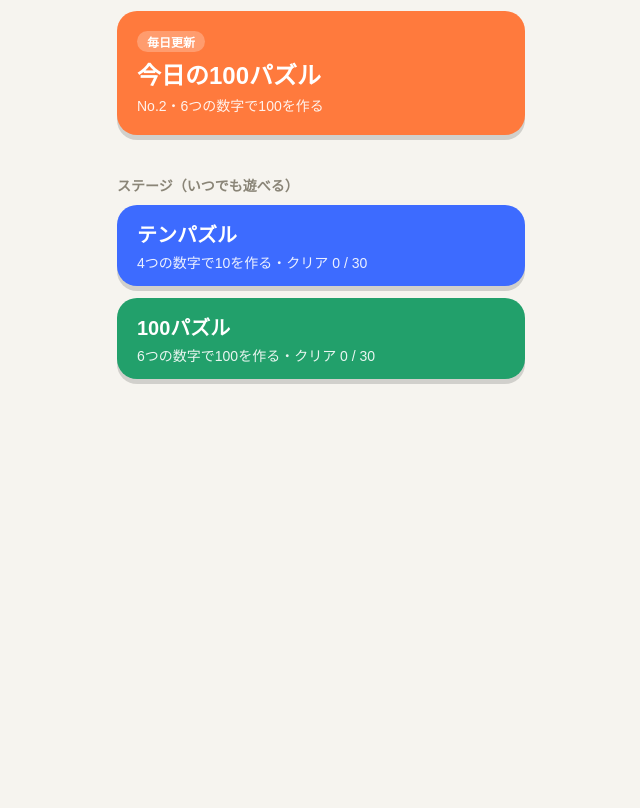
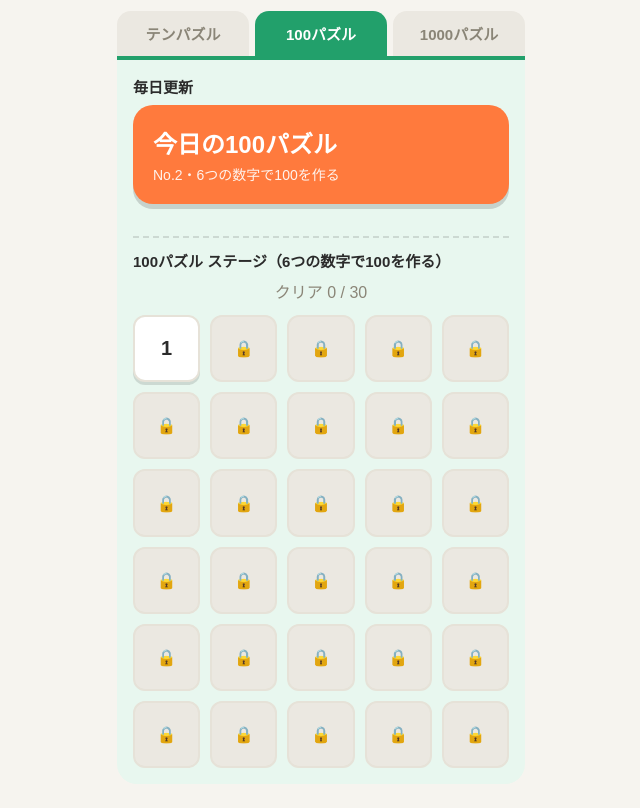
Before and after one commit to memorai775/100puzzle, a plain HTML site: page index.html in a window 1280 px wide. Shown: the part 123-931 px from the top of the page, without its empty margins (319-959 px from the left). Before the commit the page ends 800 px from the top, so only its background shows below. Drawn offline with Linux system fonts and the light colour scheme.

Commit message:
Add files via upload

```diff
--- a/index.html
+++ b/index.html
@@ -21,30 +21,27 @@
         <p class="subtitle">数字と ＋−×÷ で答えを作ろう</p>
       </header>
 
-      <!-- 毎日更新の100パズル -->
-      <a class="menu-card menu-daily" href="#/daily">
-        <span class="menu-badge">毎日更新</span>
-        <span class="menu-title">今日の100パズル</span>
-        <span class="menu-desc" id="daily-desc">6つの数字で100を作る</span>
-      </a>
+      <!-- タブ（テンパズル・100パズル・1000パズル。script.js で作ります） -->
+      <nav class="tabs" id="tabs" aria-label="パズルの種類"></nav>
 
-      <p class="streak" id="streak"></p>
+      <!-- 選んでいるタブの中身 -->
+      <div class="tab-panel" id="tab-panel">
 
-      <!-- いつでも遊べるステージ（テンパズル・100パズル・1000パズル。script.js で作ります） -->
-      <h2 class="section-title">ステージ（いつでも遊べる）</h2>
-      <div class="set-menu" id="set-menu"></div>
-    </section>
+        <!-- 毎日更新の100パズル（100パズルのタブだけに出す） -->
+        <div class="daily-area" id="daily-area">
+          <h2 class="section-title">毎日更新</h2>
+          <a class="menu-card menu-daily" href="#/daily">
+            <span class="menu-title">今日の100パズル</span>
+            <span class="menu-desc" id="daily-desc">6つの数字で100を作る</span>
+          </a>
+          <p class="streak" id="streak"></p>
+        </div>
 
-    <!-- =====================================================
-         ステージ選択画面（3種類共通）
-         ===================================================== -->
-    <section class="screen" id="screen-stages" hidden>
-      <header class="screen-header">
-        <a class="back-btn" href="#/">← もどる</a>
-        <h2 class="screen-title" id="stages-title"></h2>
-      </header>
-      <p class="stage-progress" id="stage-progress"></p>
-      <div class="stage-grid" id="stage-grid"></div>
+        <!-- いつでも遊べるステージ -->
+        <h2 class="section-title" id="stages-heading"></h2>
+        <p class="stage-progress" id="stage-progress"></p>
+        <div class="stage-grid" id="stage-grid"></div>
+      </div>
     </section>
 
     <!-- =====================================================
--- a/script.js
+++ b/script.js
@@ -113,7 +113,41 @@ const HUNDRED_STAGES = [
 ];
 
 const THOUSAND_STAGES = [
-  /* THOUSAND_STAGES_DATA */
+  // ---- やさしい ----
+  { numbers: [1, 5, 5, 5, 7, 7, 8], answer: '8*(1+5+7*(7+5+5))' }, // 1  例：8 × (1 + 5 + 7 × (7 + 5 + 5))
+  { numbers: [1, 2, 2, 3, 4, 5, 5], answer: '5*1*2*(2+3)*4*5' }, // 2  例：5 × 1 × 2 × (2 + 3) × 4 × 5
+  { numbers: [3, 5, 5, 7, 8, 8, 9], answer: '3+5+8*(7+9*(5+8))' }, // 3  例：3 + 5 + 8 × (7 + 9 × (5 + 8))
+  { numbers: [1, 2, 2, 4, 5, 5, 6], answer: '5*5*(4+(1+2)*2*6)' }, // 4  例：5 × 5 × (4 + (1 + 2) × 2 × 6)
+  { numbers: [1, 3, 5, 5, 6, 8, 8], answer: '(5+5)*(1+3+6*(8+8))' }, // 5  例：(5 + 5) × (1 + 3 + 6 × (8 + 8))
+  { numbers: [2, 2, 4, 5, 5, 7, 8], answer: '5*(2+2+7*(8+4*5))' }, // 6  例：5 × (2 + 2 + 7 × (8 + 4 × 5))
+  { numbers: [1, 4, 4, 5, 6, 8, 8], answer: '8*(1+4+8*(6+4+5))' }, // 7  例：8 × (1 + 4 + 8 × (6 + 4 + 5))
+  { numbers: [1, 2, 2, 5, 8, 8, 9], answer: '8*(8+9*(1+2+2*5))' }, // 8  例：8 × (8 + 9 × (1 + 2 + 2 × 5))
+  // ---- ふつう ----
+  { numbers: [1, 4, 5, 6, 9, 9, 9], answer: '(4+6)*(1+9+5*(9+9))' }, // 9  例：(4 + 6) × (1 + 9 + 5 × (9 + 9))
+  { numbers: [2, 4, 4, 7, 7, 8, 9], answer: '(8+7*(2+4))*(9+4+7)' }, // 10 例：(8 + 7 × (2 + 4)) × (9 + 4 + 7)
+  { numbers: [1, 3, 7, 7, 8, 8, 9], answer: '8*(8*(7+7)+9+1+3)' }, // 11 例：8 × (8 × (7 + 7) + 9 + 1 + 3)
+  { numbers: [1, 3, 3, 4, 7, 8, 9], answer: '(3+7)*(4+8*(9+1*3))' }, // 12 例：(3 + 7) × (4 + 8 × (9 + 1 × 3))
+  { numbers: [1, 4, 4, 5, 5, 6, 7], answer: '4*(1+4+7*(5+5*6))' }, // 13 例：4 × (1 + 4 + 7 × (5 + 5 × 6))
+  { numbers: [1, 1, 2, 4, 5, 6, 9], answer: '5*(4+6)*(1+1+2*9)' }, // 14 例：5 × (4 + 6) × (1 + 1 + 2 × 9)
+  { numbers: [2, 3, 4, 4, 5, 6, 9], answer: '5*(4+6)*(2*4+3+9)' }, // 15 例：5 × (4 + 6) × (2 × 4 + 3 + 9)
+  { numbers: [1, 5, 6, 7, 7, 8, 9], answer: '(1+7)*(6+7+8*(5+9))' }, // 16 例：(1 + 7) × (6 + 7 + 8 × (5 + 9))
+  // ---- むずかしい（引き算が必要） ----
+  { numbers: [3, 6, 6, 7, 9, 9, 9], answer: '7-6+9*(3+6*(9+9))' }, // 17 例：7 − 6 + 9 × (3 + 6 × (9 + 9))
+  { numbers: [1, 3, 3, 5, 6, 6, 6], answer: '5*(3-1+6*(6*6-3))' }, // 18 例：5 × (3 − 1 + 6 × (6 × 6 − 3))
+  { numbers: [1, 2, 2, 3, 3, 4, 7], answer: '2*4*(2*3*3*7-1)' }, // 19 例：2 × 4 × (2 × 3 × 3 × 7 − 1)
+  { numbers: [2, 2, 2, 3, 3, 4, 7], answer: '(2+2)*(3*3*4*7-2)' }, // 20 例：(2 + 2) × (3 × 3 × 4 × 7 − 2)
+  { numbers: [2, 3, 3, 3, 9, 9, 9], answer: '3-2+9*(3+9*(3+9))' }, // 21 例：3 − 2 + 9 × (3 + 9 × (3 + 9))
+  // ---- もっとむずかしい（割り算が必要） ----
+  { numbers: [3, 3, 3, 5, 5, 6, 6], answer: '5*5*(3+3/3+6*6)' }, // 22 例：5 × 5 × (3 + 3 ÷ 3 + 6 × 6)
+  { numbers: [2, 2, 3, 3, 9, 9, 9], answer: '2/2+9*(3+9*(3+9))' }, // 23 例：2 ÷ 2 + 9 × (3 + 9 × (3 + 9))
+  { numbers: [4, 4, 4, 7, 7, 7, 7], answer: '(4+4*4)*(7*7+7/7)' }, // 24 例：(4 + 4 × 4) × (7 × 7 + 7 ÷ 7)
+  { numbers: [5, 5, 6, 6, 6, 6, 7], answer: '5*5*(6*7-(6+6)/6)' }, // 25 例：5 × 5 × (6 × 7 − (6 + 6) ÷ 6)
+  { numbers: [2, 2, 6, 6, 6, 6, 9], answer: '(2+9*(6+6*6*6))/2' }, // 26 例：(2 + 9 × (6 + 6 × 6 × 6)) ÷ 2
+  // ---- 超むずかしい（途中で分数が出る） ----
+  { numbers: [6, 6, 6, 7, 9, 9, 9], answer: '(6+6)*(7/(9-6)+9*9)' }, // 27 例：(6 + 6) × (7 ÷ (9 − 6) + 9 × 9)
+  { numbers: [2, 3, 3, 9, 9, 9, 9], answer: '(3+9)*((9-2)/3+9*9)' }, // 28 例：(3 + 9) × ((9 − 2) ÷ 3 + 9 × 9)
+  { numbers: [5, 6, 6, 9, 9, 9, 9], answer: '(9*9-6)*(5+9-6/9)' }, // 29 例：(9 × 9 − 6) × (5 + 9 − 6 ÷ 9)
+  { numbers: [6, 6, 6, 6, 7, 7, 9], answer: '(6+6)*(6*(7+7)-6/9)' }, // 30 例：(6 + 6) × (6 × (7 + 7) − 6 ÷ 9)
 ];
 
 /* ---------------------------------------------------------
@@ -631,15 +665,16 @@ const el = {};
 function cacheElements() {
   el.screens = {
     home: document.getElementById('screen-home'),
-    stages: document.getElementById('screen-stages'),
     game: document.getElementById('screen-game'),
   };
-  // トップ
+  // トップ（タブ）
+  el.tabs = document.getElementById('tabs');
+  el.tabPanel = document.getElementById('tab-panel');
+  el.dailyArea = document.getElementById('daily-area');
   el.dailyDesc = document.getElementById('daily-desc');
-  el.setMenu = document.getElementById('set-menu');
   el.streak = document.getElementById('streak');
-  // ステージ選択
-  el.stagesTitle = document.getElementById('stages-title');
+  // トップ（ステージ一覧）
+  el.stagesHeading = document.getElementById('stages-heading');
   el.stageProgress = document.getElementById('stage-progress');
   el.stageGrid = document.getElementById('stage-grid');
   // ゲーム
@@ -675,12 +710,49 @@ function showScreen(name) {
 }
 
 /* ---------------------------------------------------------
-   トップ画面
+   トップ画面（タブで テンパズル / 100パズル / 1000パズル を切り替える）
    --------------------------------------------------------- */
-function showHome() {
+const TAB_STORAGE_KEY = 'numpuzzle.tab'; // 最後に開いたタブ
+const DEFAULT_TAB = 'hundred';           // 初めての人は100パズルのタブから
+
+function showHome(setKey) {
+  // タブの指定がなければ、前回開いていたタブを開く
+  if (!setKey) setKey = loadData(TAB_STORAGE_KEY, DEFAULT_TAB);
+  if (!STAGE_SETS[setKey]) setKey = DEFAULT_TAB;
+  saveData(TAB_STORAGE_KEY, setKey);
+
+  renderTabs(setKey);
+
+  // 今日の100パズルは、100パズルのタブにだけ出す
+  el.dailyArea.hidden = setKey !== 'hundred';
+  if (setKey === 'hundred') renderDailyCard();
+
+  renderStageList(setKey);
+  showScreen('home');
+}
+
+// タブのボタン（STAGE_SETS から作る）
+function renderTabs(activeKey) {
+  el.tabs.innerHTML = '';
+  for (const setKey in STAGE_SETS) {
+    const set = STAGE_SETS[setKey];
+    const tab = document.createElement('a');
+    tab.className = `tab tab-${set.color}`;
+    tab.href = `#/set/${setKey}`;
+    tab.textContent = set.name;
+    if (setKey === activeKey) {
+      tab.classList.add('is-active');
+      tab.setAttribute('aria-current', 'page');
+    }
+    el.tabs.appendChild(tab);
+  }
+  // 中身の枠もタブの色に合わせる
+  el.tabPanel.className = `tab-panel panel-${STAGE_SETS[activeKey].color}`;
+}
+
+// 今日の100パズルのカードと連続正解日数
+function renderDailyCard() {
   const today = getJstDateString();
-
-  // 100パズル：今日クリア済みかどうか
   const daily = loadDailyProgress(today);
   const no = `No.${getPuzzleNumber(today)}`;
   if (daily.solved) {
@@ -691,43 +763,17 @@ function showHome() {
     el.dailyDesc.textContent = `${no}・6つの数字で100を作る`;
   }
 
-  // ステージの種類ごとのメニュー（STAGE_SETS から作る）
-  el.setMenu.innerHTML = '';
-  for (const setKey in STAGE_SETS) {
-    const set = STAGE_SETS[setKey];
-    // クリアしたステージ数（答えを見ただけのステージは含めない）
-    const clearedCount = Object.keys(loadStageProgress(setKey).cleared).length;
-    const count = set.stages[0].numbers.length;
-
-    const card = document.createElement('a');
-    card.className = `menu-card menu-small menu-${set.color}`;
-    card.href = `#/set/${setKey}`;
-
-    const title = document.createElement('span');
-    title.className = 'menu-title';
-    title.textContent = set.name;
-    const desc = document.createElement('span');
-    desc.className = 'menu-desc';
-    desc.textContent = `${count}つの数字で${set.target}を作る・クリア ${clearedCount} / ${set.stages.length}`;
-
-    card.append(title, desc);
-    el.setMenu.appendChild(card);
-  }
-
-  // 連続正解日数
   const streak = getCurrentStreak(today);
-  el.streak.textContent = streak > 0 ? `🔥 100パズル ${streak}日連続正解中` : '';
-
-  showScreen('home');
+  el.streak.textContent = streak > 0 ? `🔥 ${streak}日連続正解中` : '';
 }
 
-/* ---------------------------------------------------------
-   ステージ選択画面
-   --------------------------------------------------------- */
-function showStageList(setKey) {
+// ステージの一覧
+function renderStageList(setKey) {
   const set = STAGE_SETS[setKey];
   const progress = loadStageProgress(setKey);
-  el.stagesTitle.textContent = set.name;
+  const count = set.stages[0].numbers.length;
+  el.stagesHeading.textContent =
+    `${set.name} ステージ（${count}つの数字で${set.target}を作る）`;
   el.stageGrid.innerHTML = '';
   let clearedCount = 0;
 
@@ -761,7 +807,6 @@ function showStageList(setKey) {
   });
 
   el.stageProgress.textContent = `クリア ${clearedCount} / ${set.stages.length}`;
-  showScreen('stages');
 }
 
 /* ---------------------------------------------------------
@@ -827,7 +872,7 @@ function startDaily() {
 
   el.gameTitle.textContent = '今日の100パズル';
   el.puzzleInfo.textContent = `No.${getPuzzleNumber(today)}　${today.replace(/-/g, '/')}`;
-  el.gameBack.href = '#/';
+  el.gameBack.href = '#/set/hundred';
 
   // もうクリアしていたら、その結果を表示する
   if (game.solved) {
@@ -1080,7 +1125,7 @@ function renderAfterClear() {
   if (game.mode === 'daily') {
     el.afterClear.innerHTML =
       '<p class="attempts">次の問題は明日の0時（日本時間）に出ます</p>' +
-      '<a class="link-btn is-primary" href="#/">ステージで遊ぶ</a>';
+      '<a class="link-btn is-primary" href="#/set/hundred">100パズルのステージで遊ぶ</a>';
     return;
   }
 
@@ -1153,9 +1198,9 @@ function renderGame() {
 
 /* ---------------------------------------------------------
    画面の切り替え（URLの # の部分で決める）
-     #/          → トップ
+     #/          → トップ（前回開いていたタブ）
      #/daily     → 今日の100パズル
-     #/set/ten        → テンパズルのステージ選択
+     #/set/ten        → トップのテンパズルのタブ
      #/set/ten/5      → テンパズル ステージ5
      （ten の部分は hundred・thousand も同じ）
    こうしておくと、スマホの「戻る」でも前の画面に戻れる。
@@ -1171,11 +1216,11 @@ function route() {
     const setKey = setMatch[1];
     const id = Number(setMatch[2]);
     const progress = loadStageProgress(setKey);
-    // 番号があり、そのステージが遊べるならゲームへ。それ以外は一覧
+    // 番号があり、そのステージが遊べるならゲームへ。それ以外はトップのそのタブ
     if (id >= 1 && id <= STAGE_SETS[setKey].stages.length && isStageUnlocked(id, progress)) {
       startStage(setKey, id);
     } else {
-      showStageList(setKey);
+      showHome(setKey);
     }
   } else {
     showHome();
--- a/style.css
+++ b/style.css
@@ -123,39 +123,78 @@ a.stage-cell:active,
   background: var(--primary);
 }
 
-/* ステージの種類ごとの色（script.js の STAGE_SETS の color と対応） */
-.menu-blue {
-  background: var(--num);
+/* ----- タブ（テンパズル / 100パズル / 1000パズル） ----- */
+/* 種類ごとの色（script.js の STAGE_SETS の color と対応） */
+.tab-blue,
+.panel-blue {
+  --set-color: var(--num);
+  --set-light: #eef2ff;
 }
 
-.menu-green {
-  background: #22a06b;
+.tab-green,
+.panel-green {
+  --set-color: #22a06b;
+  --set-light: #e8f7ef;
 }
 
-.menu-purple {
-  background: #8b5cf6;
+.tab-purple,
+.panel-purple {
+  --set-color: #8b5cf6;
+  --set-light: #f3eeff;
 }
 
-/* ステージのメニューは少し小さめ */
-.menu-small {
-  padding: 14px 20px;
+.tabs {
+  display: grid;
+  grid-template-columns: repeat(3, 1fr);
+  gap: 6px;
+  margin-bottom: -14px; /* 下の中身とくっつけて、つながって見せる */
 }
 
-.menu-small .menu-title {
-  font-size: 20px;
+.tab {
+  padding: 12px 4px;
+  border-radius: 14px 14px 0 0;
+  background: #ebe8e1;
+  color: var(--muted);
+  text-align: center;
+  font-size: 15px;
+  font-weight: 700;
+  touch-action: manipulation;
+}
+
+/* 選んでいるタブ */
+.tab.is-active {
+  background: var(--set-color);
+  color: #fff;
+}
+
+/* タブの中身：選んでいるタブの色で囲む */
+.tab-panel {
+  display: flex;
+  flex-direction: column;
+  gap: 12px;
+  padding: 16px;
+  border-radius: 0 0 20px 20px;
+  border-top: 4px solid var(--set-color);
+  background: var(--set-light);
+}
+
+.daily-area {
+  display: flex;
+  flex-direction: column;
+  gap: 12px;
+  padding-bottom: 16px;
+  border-bottom: 2px dashed rgba(0, 0, 0, 0.12); /* 毎日更新とステージの区切り */
+}
+
+.daily-area[hidden] {
+  display: none;
 }
 
 .section-title {
-  margin: 8px 0 -4px;
-  color: var(--muted);
-  font-size: 14px;
+  margin: 0 0 -4px;
+  color: var(--text);
+  font-size: 15px;
   font-weight: 700;
-}
-
-.set-menu {
-  display: flex;
-  flex-direction: column;
-  gap: 12px;
 }
 
 .menu-badge {
```
